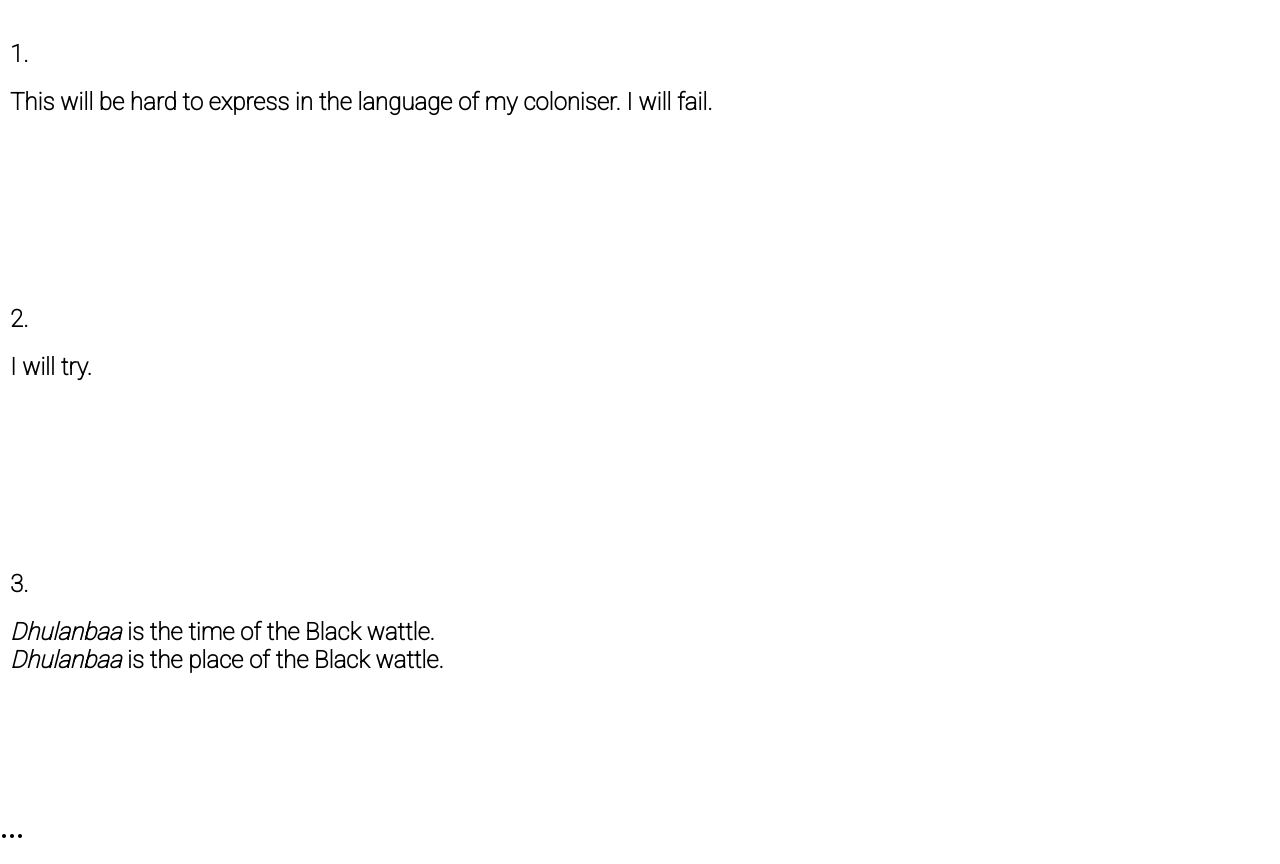
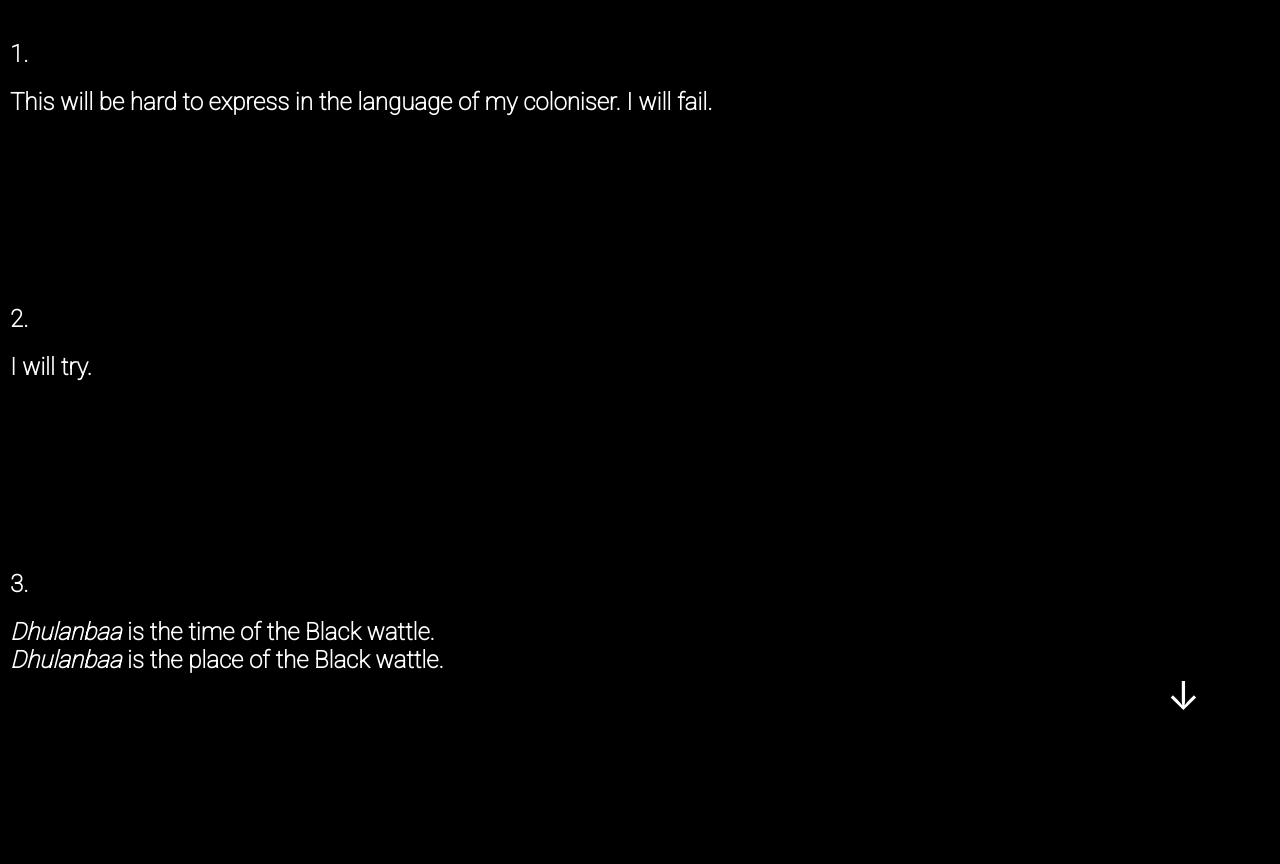
Before and after one commit to alisay/mothers-tongue, a React (Create React App) app: page / in a window 1280 px wide. Built offline with nearby package versions, Linux system fonts and the light colour scheme.

Commit message:
add arrow to scroll

```diff
--- a/public/index.html
+++ b/public/index.html
@@ -26,6 +26,33 @@
       Learn how to configure a non-root public URL by running `npm run build`.
     -->
   <title>Mothers Tongue</title>
+  <style>
+    /* width */
+    ::-webkit-scrollbar {
+      width: 10px;
+    }
+
+    /* Track */
+    ::-webkit-scrollbar-track {
+      background: #f1f1f1;
+    }
+
+    /* Handle */
+    ::-webkit-scrollbar-thumb {
+      background: #F5582D;
+    }
+
+    /* Handle on hover */
+    ::-webkit-scrollbar-thumb:hover {
+      background: #555;
+    }
+
+    html{
+      background: black;
+      scroll-behavior: smooth;
+
+    }
+    </style>
 </head>
 
 <body>
--- a/src/App.js
+++ b/src/App.js
@@ -1,10 +1,30 @@
+import { isCompositeComponentWithType } from 'react-dom/test-utils';
 import './App.css';
 import InfiniteScroll from './InfiniteScroll';
 
 function App() {
-  return (
+
+  const arrowStyle = {
+    // border: '3px solid red',
+    position: 'fixed',
+    bottom: '10vh',
+    right: '10vh',
+    fontSize: '250%',
+    opacity: '1.0',
+    color: 'white',
+    cursor: 'pointer',
+  }
+
+  const scrollFunc = (event) =>{
+    window.scrollTo(0,document.body.scrollHeight);
+  }
+
+  const arrow = <div style={arrowStyle} onClick={scrollFunc}>↓</div>
+
+  return (<>
+      {arrow}
     <InfiniteScroll />
-  );
+  </>);
 }
 
 export default App;
--- a/src/InfiniteScroll.js
+++ b/src/InfiniteScroll.js
@@ -8,6 +8,8 @@ const divStyle = {
     // background: '#eee',
     marginTop: '15px',
     fontFamily: 'Roboto, sans-serif',
+    background: 'black',
+    color: 'white',
 };
 
 
```
Also changed, not shown: src/App.css (line endings or trailing spaces).
